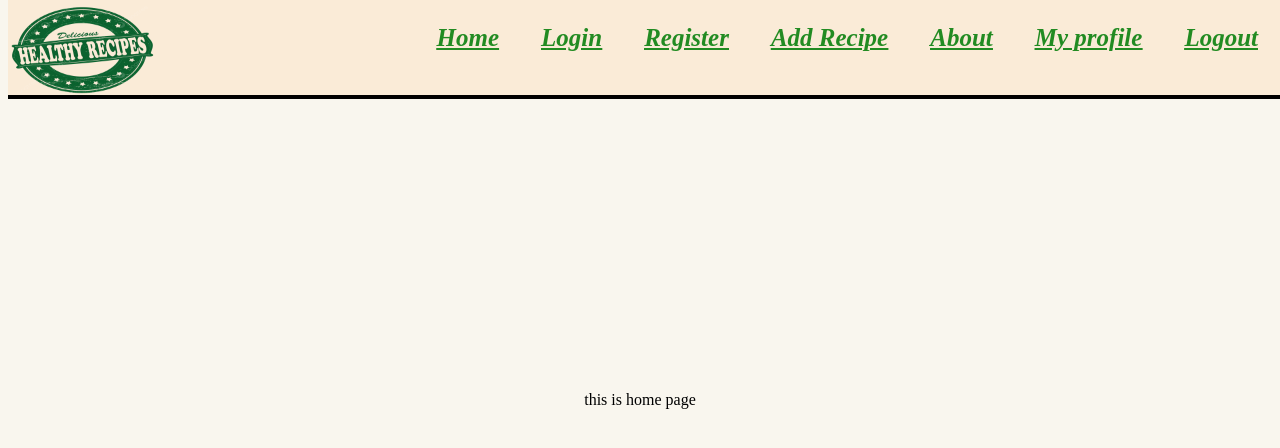
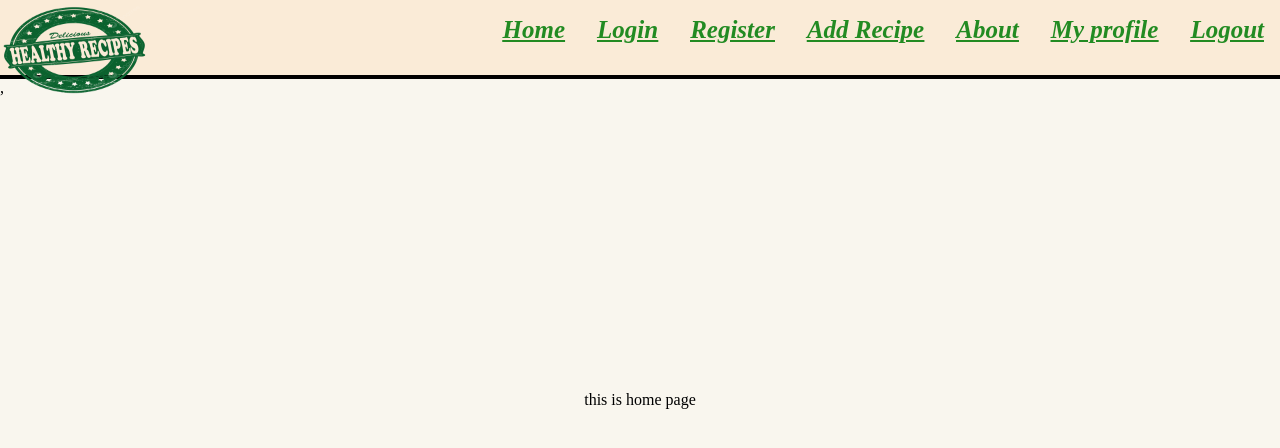
Before and after one commit to ViktorGeorgiev98/fhealthyRecipesBlogReactFullStack, a React (Vite) app in the folder client/: page / in a window 1280 px wide. Shown: the top 448 px of the page. Built offline with nearby package versions, Linux system fonts and the light colour scheme.

Commit message:
small changes to nav bar

```diff
--- a/client/src/components/NavBar/NavBar.css
+++ b/client/src/components/NavBar/NavBar.css
@@ -9,38 +9,48 @@
     z-index: 100;
 
     /* padding: 2em; */
-    margin: 0 0 20px 0;
-    padding: 0 0 20px 0;
+    /* margin: 0 0 20px 0; */
+    /* padding: 0 0 20px 0; */
     width: 100%;
     border-bottom: 4px solid black;
-    position: absolute;
-    top: 0;
-    display: inline-flex;
+    /* position: absolute; */
+    /* top: 0; */
+    /* align-content: flex-start; */
+    display: flex;
     background-color: antiquewhite;
+    justify-content: space-between;
     /* max-height: 150px; */
     height: 75px;
+    min-width: 1200px;
+    flex-wrap: wrap;
 
 
     .nav-bar-elements {
         display: flex;
-        margin-left: auto; /* Pushes the elements to the right */
-        flex-direction: row;
-        justify-content: flex-end;
-        align-items: center;
+        flex-wrap: wrap;
+        /* margin-left: auto; Pushes the elements to the right */
+        /* flex-direction: row; */
+        /* justify-content: flex-end; */
+        /* align-content: flex-end; */
+        /* align-items: center; */
+        /* align-self: flex-end; */
+        /* text-align: center; */
         /* flex-grow: 1; */
         /* max-height: 150px; */
+        margin-right: 1em;
+        gap: 2em;
 
         li{
             list-style: none;
-            margin: 0px 10px 0px 10px;
-            padding: 2px;
+            /* margin: 0px 10px 0px 10px;
+            padding: 2px; */
             font-size: 25px;
             font-weight: 600;
             color: green;
             font-style: italic;
             text-decoration: underline;
-            padding-right: 20px;
-            padding-right: 20px;
+            /* padding-right: 20px;
+            padding-right: 20px; */
 
             a {
                 color: forestgreen;
--- a/client/src/index.css
+++ b/client/src/index.css
@@ -1,3 +1,6 @@
 body {
     background-color: #F9F6EE;
+    padding: 0;
+    margin: 0;
+    box-sizing: border-box;
 }
```
Also changed, not shown: 1 other file (tests, documents, lock files or other folders).
